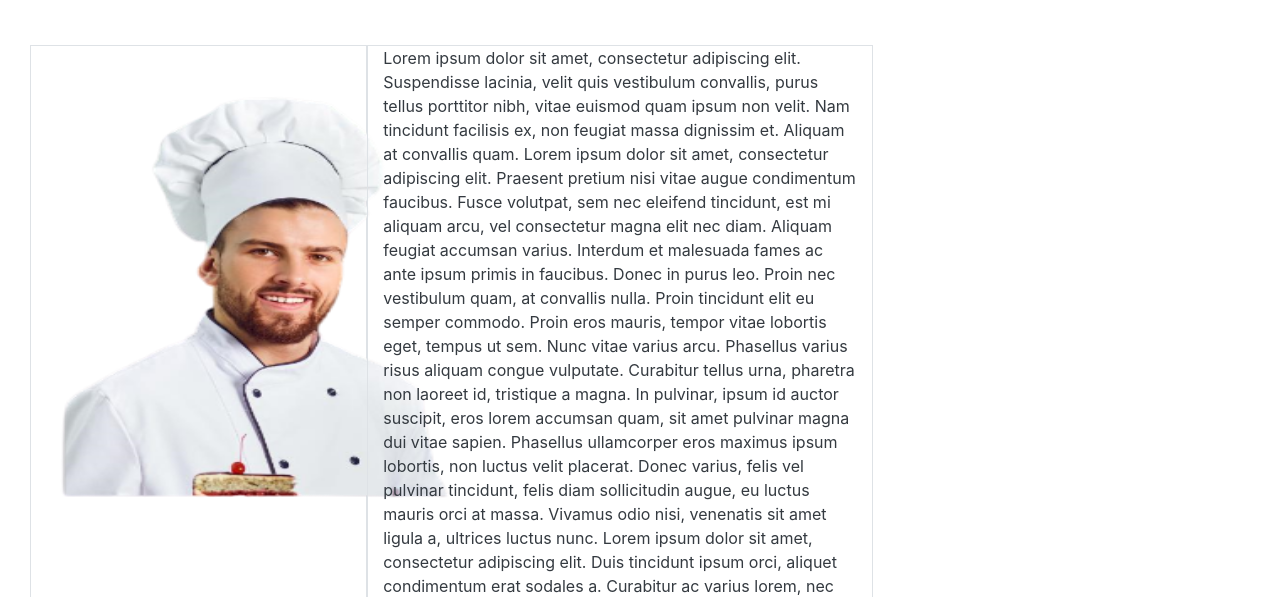
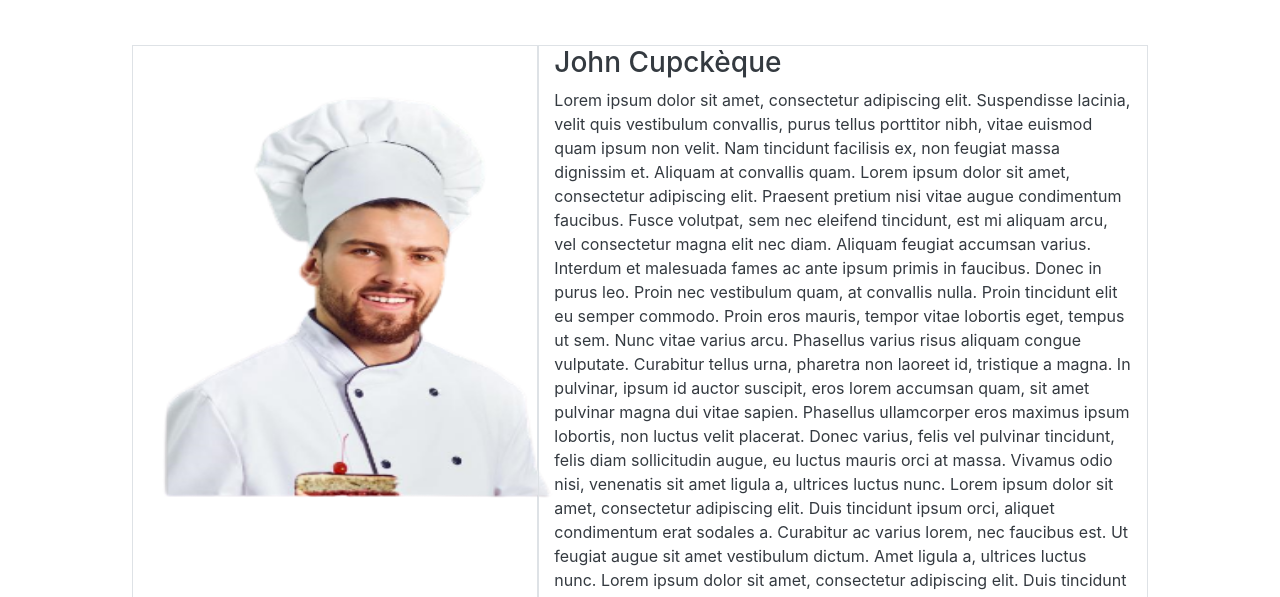
Before and after one commit to TheoRicherol/johnPatissier, a plain HTML site: page Qui-suis-je.html in a window 1280 px wide. Shown: the part 203-800 px from the top of the page. Drawn offline with nearby package versions, Linux system fonts and the light colour scheme.

Commit message:
Amélioration du corp de la page Qui suis-je

```diff
--- a/Qui-suis-je.html
+++ b/Qui-suis-je.html
@@ -35,12 +35,15 @@
                 </div>
             </div>
         </nav>
-        <div class="container-fluid text-dark">
+        <div class="container-fluid text-dark justify-content-end">
             <div class="m-5 h1">Qui suis-je ?</div>
-            <div class="col-10 d-flex">
-                <div class="col-4 border div-img"><img src="assets/img/PhotoPâtissier.PNG" alt="Portrait du Pâtissier">
+            <div class="col-12 d-flex justify-content-center">
+                <div class="col-4 d-block border div-img"><img src="assets/img/PhotoPâtissier.PNG"
+                        alt="Portrait du Pâtissier">
                 </div>
-                <div class="col-6 border">Lorem ipsum dolor sit amet, consectetur adipiscing elit. Suspendisse lacinia,
+                <div class="col-6 border">
+                    <div class="h3">John Cupckèque</div>
+                    Lorem ipsum dolor sit amet, consectetur adipiscing elit. Suspendisse lacinia,
                     velit quis vestibulum convallis,
                     purus tellus porttitor nibh, vitae euismod quam ipsum non velit. Nam tincidunt facilisis ex, non
                     feugiat massa dignissim et.
@@ -76,7 +79,6 @@
 
 
 
-
         <!-- Optional JavaScript; choose one of the two! -->
 
         <!-- Option 1: jQuery and Bootstrap Bundle (includes Popper) -->
```
